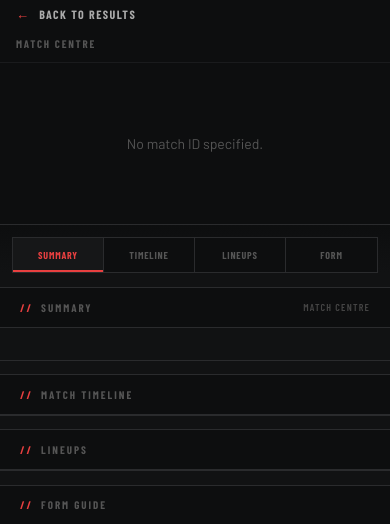
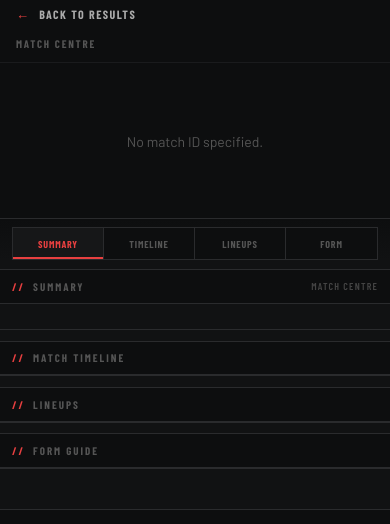
Before and after one commit to ewennap/farpostscot, a plain HTML site: page match.html in a window 390 px wide. Shown: the part 57-581 px from the top of the page. Drawn offline with nearby package versions, Linux system fonts and the light colour scheme; a web font is replaced by a local one.

Commit message:
Update match.html

```diff
--- a/match.html
+++ b/match.html
@@ -148,9 +148,10 @@
     @media (max-width: 768px) {
       .match-utility { padding-left: 1rem; padding-right: 1rem; }
       .match-hero { padding: 3rem 1rem 2.5rem; }
-      .match-jump-wrap { padding-left: 1rem; padding-right: 1rem; }
-      .match-main { padding-top: 0.85rem; }
-      .match-section { margin-top: 0.85rem; }
+      .match-jump-wrap { padding: 0.7rem 1rem 0; }
+      .match-main { padding-top: 0.65rem; }
+      .match-section { margin-top: 0.75rem; }
+      .section-header { padding: 0.7rem 1rem; }
       .match-teams-header { gap: 1rem; max-width: 100%; }
       .team-side { min-width: 0; }
       .team-crest-hero { width: 84px; height: 84px; }
@@ -159,8 +160,13 @@
       .score-line { gap: 0.5rem; }
       .score-num { font-size: 74px; min-width: 56px; }
       .score-sep { font-size: 42px; }
-      .summary-container { padding: 1rem; }
-      .summary-grid { grid-template-columns: 1fr; gap: 0.7rem; }
+      .summary-container { padding: 0.85rem 1rem 0.95rem; }
+      .summary-lede { font-size: 14px; line-height: 1.5; }
+      .summary-grid { grid-template-columns: repeat(3, minmax(0, 1fr)); gap: 0.5rem; margin-top: 0.75rem; }
+      .summary-card { padding: 0.7rem 0.65rem; }
+      .summary-label { margin-bottom: 0.25rem; font-size: 9px; letter-spacing: 0.12em; }
+      .summary-value { font-size: 14px; }
+      .summary-value.muted { font-size: 12px; }
       .form-grid { grid-template-columns: 1fr; }
       .form-col:first-child { border-right: none; border-bottom: 1px solid #2a2b2d; }
       .lineup-switcher { width: 100%; }
@@ -173,9 +179,9 @@
       .match-utility { flex-wrap: wrap; padding: 0.75rem 1rem; }
       .match-centre-label { width: 100%; }
       .match-hero { padding: 2.5rem 1rem 2.25rem; }
-      .match-jump-wrap { padding-top: 0.75rem; }
+      .match-jump-wrap { padding-top: 0.6rem; }
       .match-jump-nav { display: flex; width: 100%; }
-      .match-jump-link { flex: 1 1 25%; text-align: center; padding-left: 0.75rem; padding-right: 0.75rem; }
+      .match-jump-link { flex: 1 1 25%; text-align: center; padding: 0.62rem 0.65rem; }
       .match-teams-header { gap: 0.75rem; align-items: flex-start; }
       .score-center { min-width: 0; }
       .score-num { font-size: 68px; min-width: 52px; }
@@ -188,8 +194,11 @@
     }
 
     @media (max-width: 480px) {
-      .match-hero { padding: 2rem 0.75rem 2rem; }
-      .match-jump-wrap { padding-left: 0.75rem; padding-right: 0.75rem; }
+      .match-hero { padding: 1.85rem 0.75rem 1.75rem; }
+      .match-jump-wrap { padding: 0.55rem 0.75rem 0; }
+      .match-main { padding-top: 0.55rem; }
+      .match-section { margin-top: 0.65rem; }
+      .section-header { padding: 0.62rem 0.75rem; }
       .match-teams-header { gap: 0.35rem; }
       .team-side { gap: 0.65rem; }
       .team-crest-hero { width: 56px; height: 56px; }
@@ -198,9 +207,14 @@
       .score-num { font-size: 52px; min-width: 40px; }
       .score-sep { font-size: 30px; }
       .match-status-badge { font-size: 10px; letter-spacing: 0.1em; }
-      .match-jump-link { padding: 0.7rem 0.5rem; font-size: 10px; letter-spacing: 0.08em; }
-      .summary-lede { font-size: 14px; line-height: 1.55; }
-      .summary-value { font-size: 16px; }
+      .match-jump-link { padding: 0.58rem 0.45rem; font-size: 10px; letter-spacing: 0.08em; }
+      .summary-container { padding: 0.75rem 0.75rem 0.85rem; }
+      .summary-lede { font-size: 13px; line-height: 1.42; }
+      .summary-grid { gap: 0.45rem; margin-top: 0.65rem; }
+      .summary-card { padding: 0.62rem 0.55rem; }
+      .summary-label { margin-bottom: 0.18rem; font-size: 9px; }
+      .summary-value { font-size: 13px; line-height: 1.08; }
+      .summary-value.muted { font-size: 11px; }
       .timeline-teams-header, .tl-row { grid-template-columns: minmax(0, 1fr) 44px minmax(0, 1fr); padding-left: 0.75rem; padding-right: 0.75rem; }
       .timeline-teams-header { padding-top: 0.6rem; padding-bottom: 0.6rem; }
       .tl-home, .tl-away { gap: 7px; }
```
